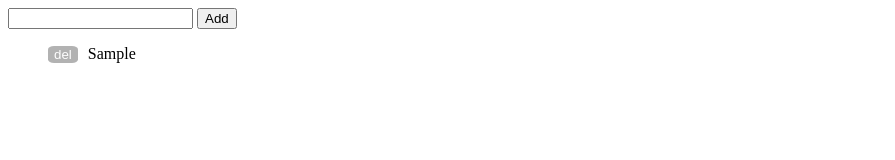
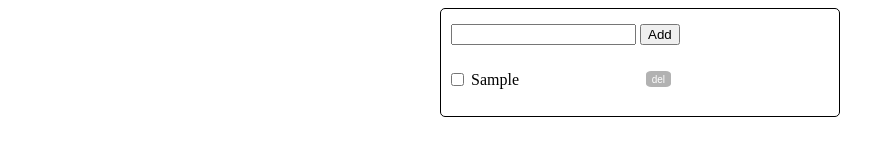
Before and after one commit to Pichunov-N/homework_15, a plain HTML site: page index.html in a window 1280 px wide. Both pictures are taken after typing "Sample" into the empty fields and a click on the button "Add". Shown: the whole page, without its empty margins (0-895 px from the left). Drawn offline with Linux system fonts and the light colour scheme.

Commit message:
updated todolist

```diff
--- a/index.html
+++ b/index.html
@@ -10,12 +10,14 @@
 </head>
 
 <body>
-    <form>
-        <input type="text" />
-        <button type="submit">Add</button>
-    </form>
+    <div class="form-list">
+        <form>
+            <input type="text" />
+            <button type="submit">Add</button>
+        </form>
 
-    <ul id="list"></ul>
+        <ul id="list"></ul>
+    </div>
 
     <script src="/index.js"></script>
 </body>
--- a/index.js
+++ b/index.js
@@ -4,28 +4,55 @@ const button = document.querySelector('button');
 const listNode = document.getElementById('list');
 
 const errorMessage = document.createElement('div');
+errorMessage.classList.add('error-text')
 button.after(errorMessage);
 
 form.onsubmit = (event) => {
     event.preventDefault();
     if (input.value === "") {
         errorMessage.innerHTML = 'Напишите что-нибудь';
+        errorMessage.style.marginBottom = '-18px'
         input.classList.add('error-colors')
         errorMessage.classList.add('error-colors')
         input.focus();
         return
-    } else errorMessage.innerHTML = '';
+    } else {
+        errorMessage.innerHTML = '';
+        errorMessage.style.marginBottom = '0px'
+    };
 
     const listItem = document.createElement('li');
     listItem.classList.add('li_item');
-    listItem.innerHTML = input.value;
+    // listItem.innerHTML = input.value;
+
+    const itemText = document.createElement('span')
+    itemText.classList.add('li_item__text')
+    itemText.innerHTML = input.value;
 
     const deleteItem = document.createElement('button');
-    deleteItem.classList.add('delete_li');
+    deleteItem.classList.add('li_item__delete');
     deleteItem.innerHTML = 'del';
 
+    const listItemCheckbox = document.createElement('input');
+    listItemCheckbox.type = 'checkbox';
+    listItemCheckbox.classList.add('li_item__checkbox')
+
+    listItemCheckbox.onclick = function (event) {
+        const checkedItem = event.target.className === 'li_item__checkbox'
+        if (checkedItem) {
+            const chosenItem = event.target.closest('.li_item');
+            chosenItem.style.textDecoration = 'line-through';
+            const chosenCheckbox = event.target.closest('.li_item__checkbox');
+            chosenCheckbox.setAttribute("disabled", "disabled");
+        }
+        console.log(event.target)
+    }
+
+
     listNode.append(listItem);
-    listItem.prepend(deleteItem);
+    listItem.append(itemText)
+    listItem.append(deleteItem);
+    listItem.prepend(listItemCheckbox)
 
     form.reset();
 }
@@ -35,7 +62,7 @@ input.oninput = function () {
 }
 
 listNode.addEventListener('click', (event) => {
-    const closeButton = event.target.className === 'delete_li';
+    const closeButton = event.target.className === 'li_item__delete';
     if (closeButton) {
         const liRow = event.target.closest('.li_item');
         liRow.remove();
--- a/style.css
+++ b/style.css
@@ -1,5 +1,13 @@
+*{
+    box-sizing: border-box;
+}
+
 #list{
     list-style: none;
+    display: flex;
+    justify-content: flex-start;
+    flex-direction: column;
+    padding: 0;
 }
 
 .error-colors{
@@ -8,36 +16,58 @@
     border-radius: 3px;
 }
 
+.form-list {
+    width: 400px;
+    margin: 0 auto;
+    padding: 15px 0px 10px 10px;
+    border: 1px solid #000000;
+    border-radius: 5px;
+    display: flex;
+    justify-content:center;
+    align-items:flex-start;
+    flex-direction: column;
+}
+
 input{
     outline:none;
 }
 
-.delete_li{
+form{
+    margin-bottom: 10px;
+}
+
+.li_item__delete{
     cursor: pointer;
-    /* height: 10px; */
-    margin: 0px 10px 0px 0px;
+    margin: 0px 0px 0px 10px;
     border-radius: 20%;
     border: 1px;
     background-color: #0000004d;
     color: #fefefe;
-    /* position: relative; */
-    /* top: -5px; */
+    font-size: 10px;
+    max-height: 1rem;
 }
 
-/* .delete_li::after{
-    content: '';
-    display: inline-block;
-    width: 3px;
-    height: 7px;
-    margin: -3px 10px 3px;
-    border: solid rgb(53, 53, 53);
-    border-width: 0 1px 1px 0;
-    transform: rotate( 45deg);
+.li_item{
+    width: 220px;
+    margin: 0px 0px 1px 0px;
+    padding-left: 20px;
+    position: relative;
+    display: flex;
+    flex-direction: row;
+    justify-content: space-between;
+}
+
+.li_item__checkbox{
+    margin: 0px 10px 0px 0px;
     position: absolute;
-    right: -7px;
+    left: 0px;
     top: 2px;
+}
+
+.li_item__delete:hover{
+    background-color: #2a6179;
+}
+
+/* .checked-row{
+    text-decoration: line-through;
 } */
-
-/* .delete_li:hover{
-    background-color: #15313d5b;
-} */
```
